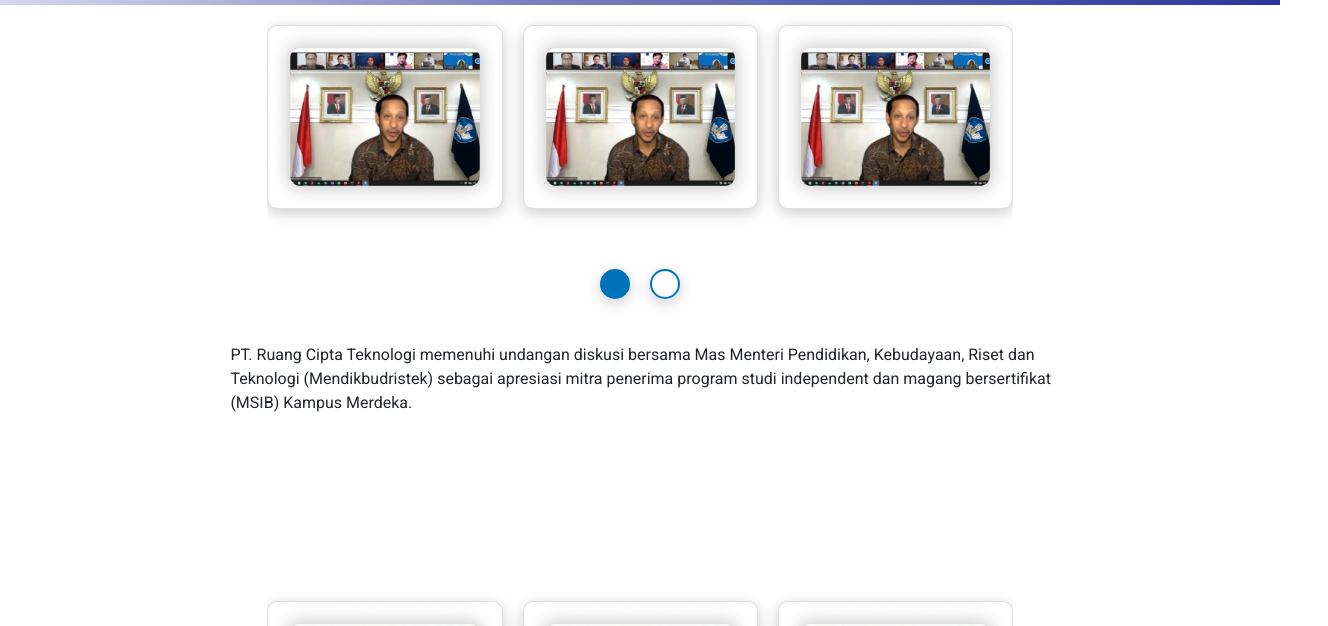
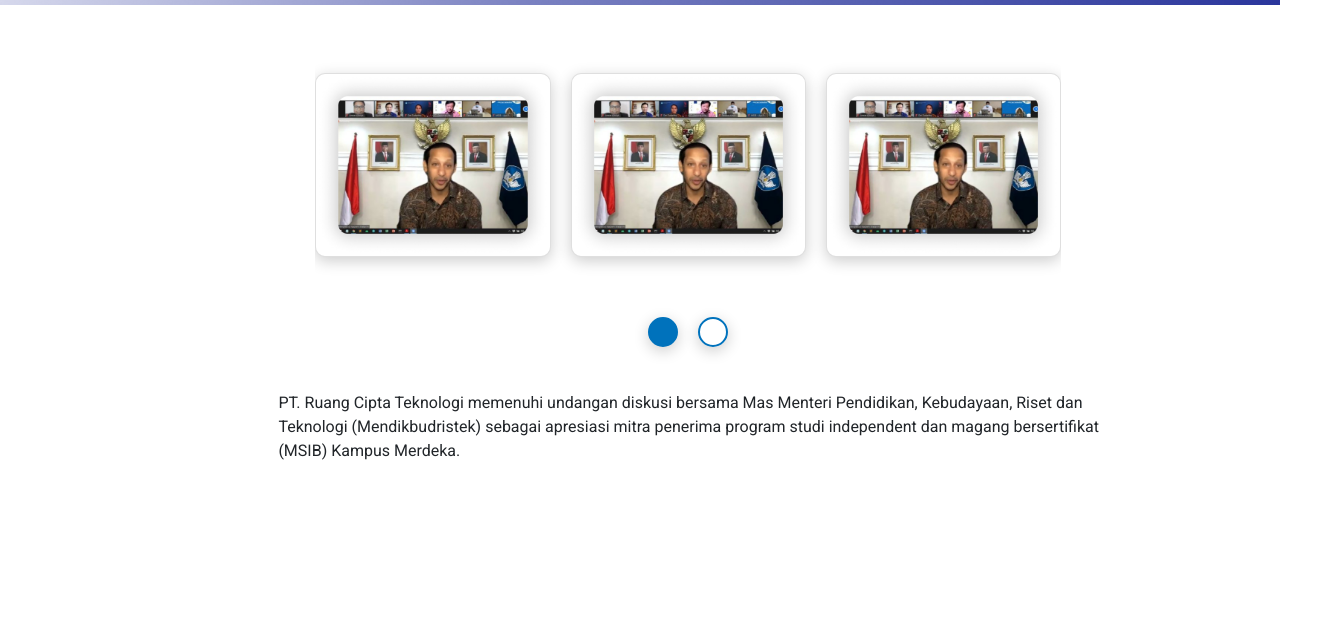
Before and after one commit to noturcrush13/RCT, a plain HTML site: page News.html in a window 1280 px wide. Shown: the part 103-729 px from the top of the page, 1328 px wide, since content can reach past the window. Drawn offline with nearby package versions, Linux system fonts and the light colour scheme.

Commit message:
rubah news menambahkan margin

```diff
--- a/News.html
+++ b/News.html
@@ -80,7 +80,7 @@
         </nav>
   </section>
 
-      <div class="wrapper">
+      <div class="wrapper m-5">
           <div class="slide-1">
          <div class="carousel owl-carousel">
             <div class="card card-1">
```
